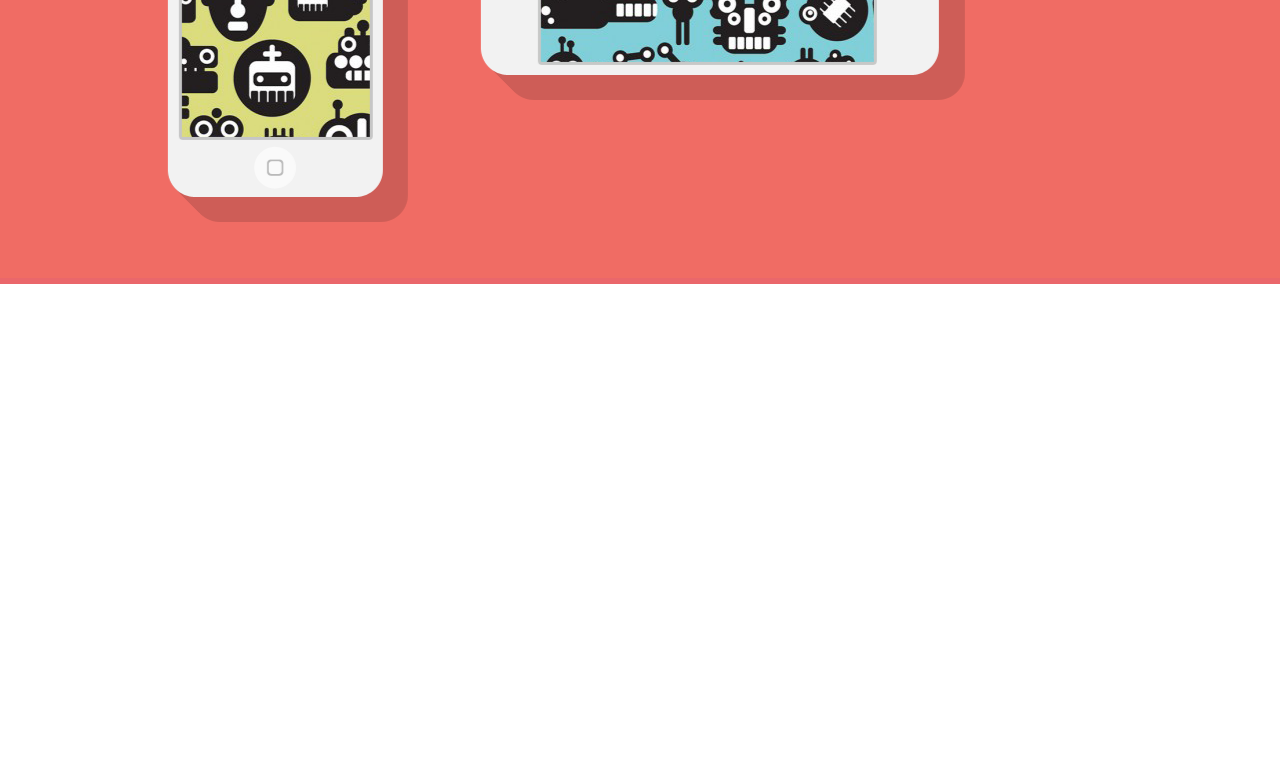
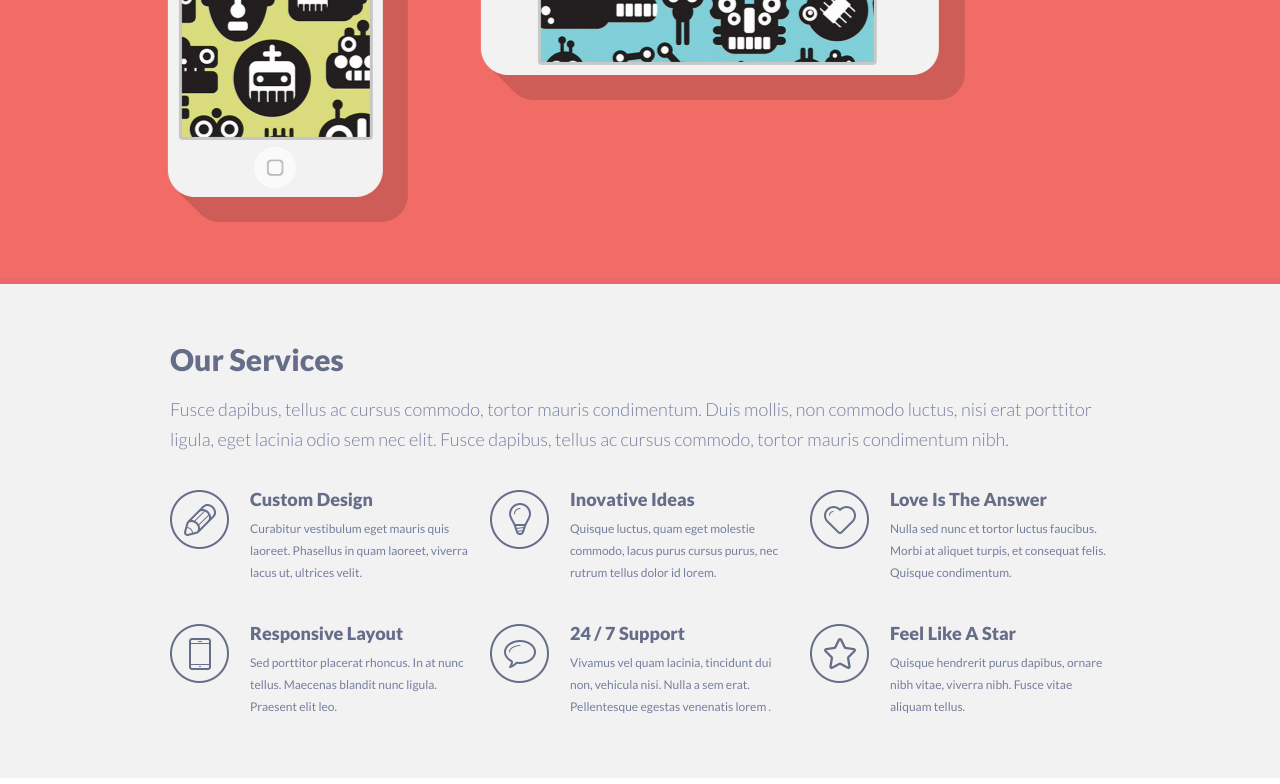
Before and after one commit to srdjanpetrovic87/Singolo, a plain HTML site: page index.html in a window 1280 px wide. Shown: the part 411-1195 px from the top of the page. Before the commit the page ends 800 px from the top, so only its background shows below. Drawn offline with Linux system fonts and the light colour scheme.

Commit message:
Create and style services

```diff
--- a/index.html
+++ b/index.html
@@ -65,6 +65,96 @@
   </div><!-- .carousel-wrap ends -->
 
   <div id="services">
+    <div class="container">
+      <div class="row">
+        <div class="col-xs-12">
+          <h2>Our Services</h2>
+          <p class="head-line">Fusce dapibus, tellus ac cursus commodo, tortor mauris condimentum. Duis mollis, non commodo luctus, nisi erat porttitor ligula, eget lacinia odio sem nec elit. Fusce dapibus, tellus ac cursus commodo, tortor mauris condimentum nibh.</p>
+        </div>
+      </div>
+      <div class="row">
+        <div class="col-sm-4">
+          <div class="services-box">
+            <div class="row">
+              <div class="col-xs-3">
+                <img src="images/icon-pencil.png" alt="Pencil icon" class="img-responsive">
+              </div>
+              <div class="col-xs-9">
+                <h3>Custom Design</h3>
+                <p>Curabitur vestibulum eget mauris quis laoreet. Phasellus in quam laoreet, viverra lacus ut, ultrices velit.</p>
+              </div>
+            </div>
+          </div>
+        </div>
+        <div class="col-sm-4">
+          <div class="services-box">
+            <div class="row">
+              <div class="col-xs-3">
+                <img src="images/icon-light.png" alt="Light bulb icon" class="img-responsive">
+              </div>
+              <div class="col-xs-9">
+                <h3>Inovative Ideas</h3>
+                <p>Quisque luctus, quam eget molestie commodo, lacus purus cursus purus, nec rutrum tellus dolor id lorem.</p>
+              </div>
+            </div>
+          </div>
+        </div>
+        <div class="col-sm-4">
+          <div class="services-box">
+            <div class="row">
+              <div class="col-xs-3">
+                <img src="images/icon-heart.png" alt="Heart icon" class="img-responsive">
+              </div>
+              <div class="col-xs-9">
+                <h3>Love Is The Answer</h3>
+                <p>Nulla sed nunc et tortor luctus faucibus. Morbi at aliquet turpis, et consequat felis. Quisque condimentum.</p>
+              </div>
+            </div>
+          </div>
+        </div>
+      </div>
+      <div class="row">
+        <div class="col-sm-4">
+          <div class="services-box">
+            <div class="row">
+              <div class="col-xs-3">
+                <img src="images/icon-mobile.png" alt="Mobile icon" class="img-responsive">
+              </div>
+              <div class="col-xs-9">
+                <h3>Responsive Layout</h3>
+                <p>Sed porttitor placerat rhoncus. In at nunc tellus. Maecenas blandit nunc ligula. Praesent elit leo.</p>
+              </div>
+            </div>
+          </div>
+        </div>
+        <div class="col-sm-4">
+          <div class="services-box">
+            <div class="row">
+              <div class="col-xs-3">
+                <img src="images/icon-message.png" alt="Message icon" class="img-responsive">
+              </div>
+              <div class="col-xs-9">
+                <h3>24 / 7 Support</h3>
+                <p>Vivamus vel quam lacinia, tincidunt dui non, vehicula nisi. Nulla a sem erat. Pellentesque egestas venenatis lorem .</p>
+              </div>
+            </div>
+          </div>
+        </div>
+        <div class="col-sm-4">
+          <div class="services-box">
+            <div class="row">
+              <div class="col-xs-3">
+                <img src="images/icon-star.png" alt="Star icon" class="img-responsive">
+              </div>
+              <div class="col-xs-9">
+                <h3>Feel Like A Star</h3>
+                <p>Quisque hendrerit purus dapibus, ornare nibh vitae, viverra nibh. Fusce vitae aliquam tellus.</p>
+              </div>
+            </div>
+          </div>
+        </div>
+      </div>
+    </div>
   </div>
 
   <div id="portfolio">
--- a/sass/_config.scss
+++ b/sass/_config.scss
@@ -4,3 +4,22 @@ body {
 .container {
   max-width: 970px;
 }
+.row {
+  margin-left: -10px;
+  margin-right: -10px;
+}
+.col-xs-1, .col-sm-1, .col-md-1, .col-lg-1,
+.col-xs-2, .col-sm-2, .col-md-2, .col-lg-2,
+.col-xs-3, .col-sm-3, .col-md-3, .col-lg-3,
+.col-xs-4, .col-sm-4, .col-md-4, .col-lg-4,
+.col-xs-5, .col-sm-5, .col-md-5, .col-lg-5,
+.col-xs-6, .col-sm-6, .col-md-6, .col-lg-6,
+.col-xs-7, .col-sm-7, .col-md-7, .col-lg-7,
+.col-xs-8, .col-sm-8, .col-md-8, .col-lg-8,
+.col-xs-9, .col-sm-9, .col-md-9, .col-lg-9,
+.col-xs-10, .col-sm-10, .col-md-10, .col-lg-10,
+.col-xs-11, .col-sm-11, .col-md-11, .col-lg-11,
+.col-xs-12, .col-sm-12, .col-md-12, .col-lg-12 {
+  padding-left: 10px;
+  padding-right: 10px;
+}
--- a/sass/_modules.scss
+++ b/sass/_modules.scss
@@ -1,3 +1,4 @@
 
 @import "modules/header";
 @import "modules/carousel";
+@import "modules/services";
--- a/sass/_typography.scss
+++ b/sass/_typography.scss
@@ -8,14 +8,31 @@ h2 {
   font-family: $lato;
   font-size: 30px;
   font-weight: 900;
+  color: $blue-light;
+  line-height: 30px;
+  margin: 0 0 20px 0;
 }
 h3 {
   font-family: $lato;
   font-size: 18px;
   font-weight: 900;
+  color: $blue-light;
+  line-height: 18px;
+  margin: 0 0 10px 0;
 }
 p {
   font-family: $lato;
   font-size: 12px;
   font-weight: 400;
+  color: $blue-lighter;
+  line-height: 22px;
+  margin: 0 0 10px 0;
 }
+p.head-line {
+  font-family: $lato;
+  font-size: 18px;
+  font-weight: 300;
+  color: $blue-lighter;
+  line-height: 30px;
+  margin: 0 0 36px 0;
+}
--- /dev/null
+++ b/sass/modules/_services.scss
@@ -0,0 +1,8 @@
+#services {
+  padding: 60px 0 20px;
+  background: $gray-light;
+  border-bottom: 6px solid $white;
+  .services-box {
+    margin: 0 0 30px 0;
+  }
+}
```
Also changed, not shown: stylesheets/styles.css.
